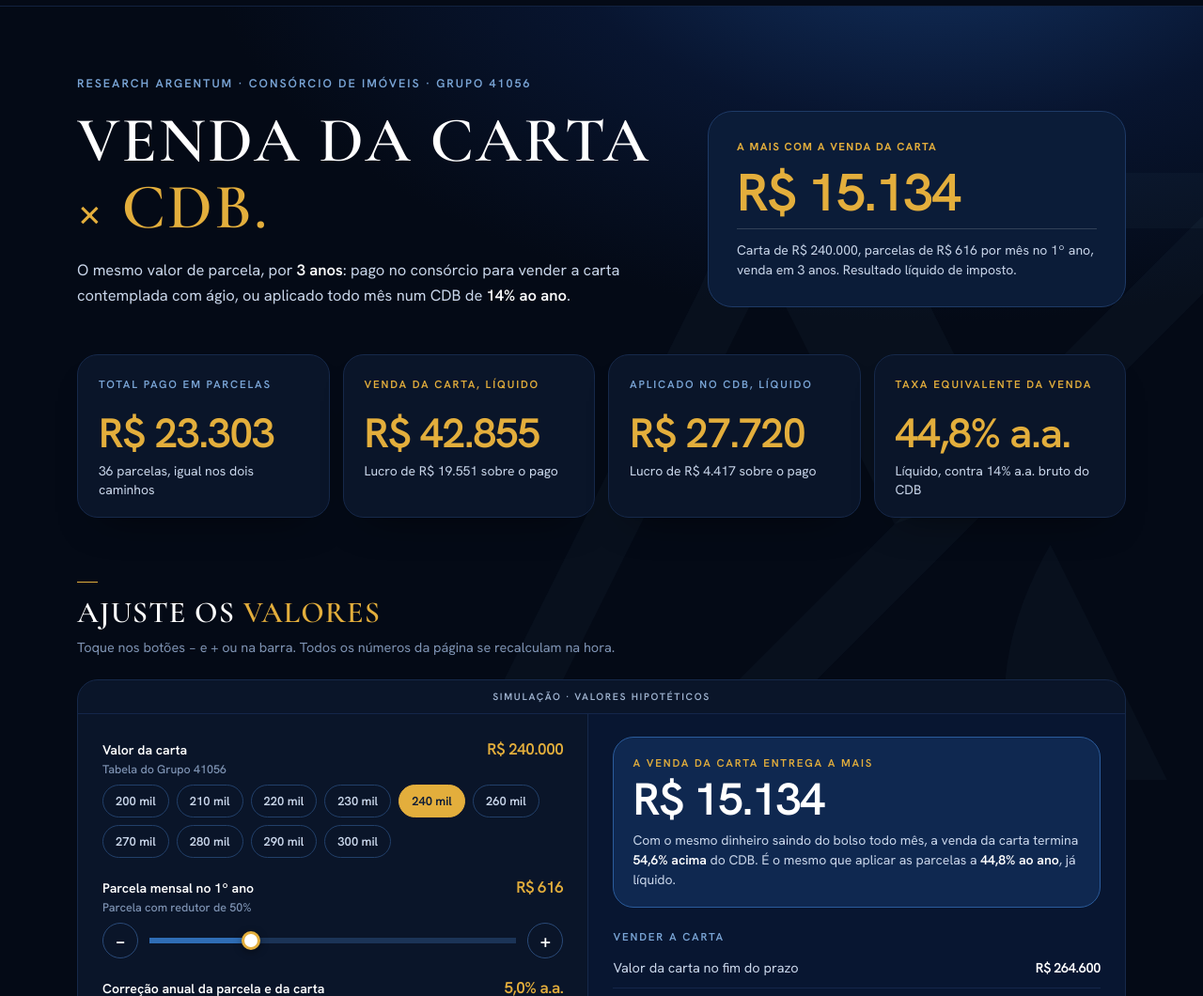
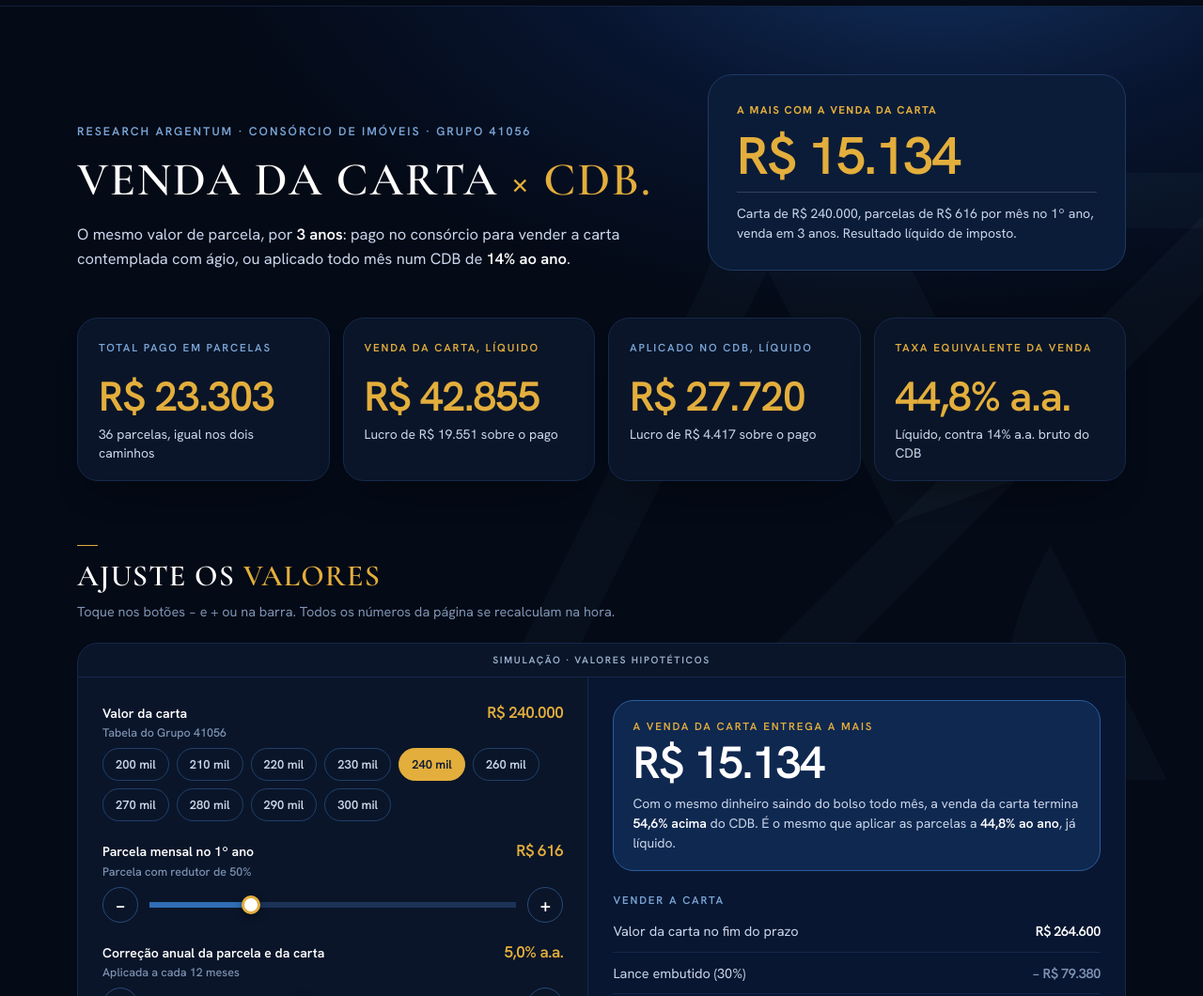
Before and after one commit to Argentum-Investimentos/argentum-investimentos.github.io, a plain HTML site: page consorcio/index.html in a window 1280 px wide. Shown: the part 40-1100 px from the top of the page at 94% size. Drawn offline with nearby package versions, Linux system fonts and the light colour scheme.

Commit message:
Consórcio × CDB: título em uma linha
Co-Authored-By: Claude Opus 5.5 <noreply@anthropic.com>

```diff
--- a/consorcio/index.html
+++ b/consorcio/index.html
@@ -483,6 +483,8 @@ td:first-child{white-space:nowrap}
 .sim-out .res-tot{margin-top:0}
 .nojs .rb,.nojs .reset{display:none}
 @media (max-width:560px){.cmp .card .bignum{font-size:34px}}
+.hero h1{white-space:nowrap!important;font-size:clamp(19px,6.4vw,50px)!important}
+@media (min-width:861px){.hero h1{font-size:clamp(30px,3.9vw,50px)!important}}
 </style>
 </head>
 <body>
```
